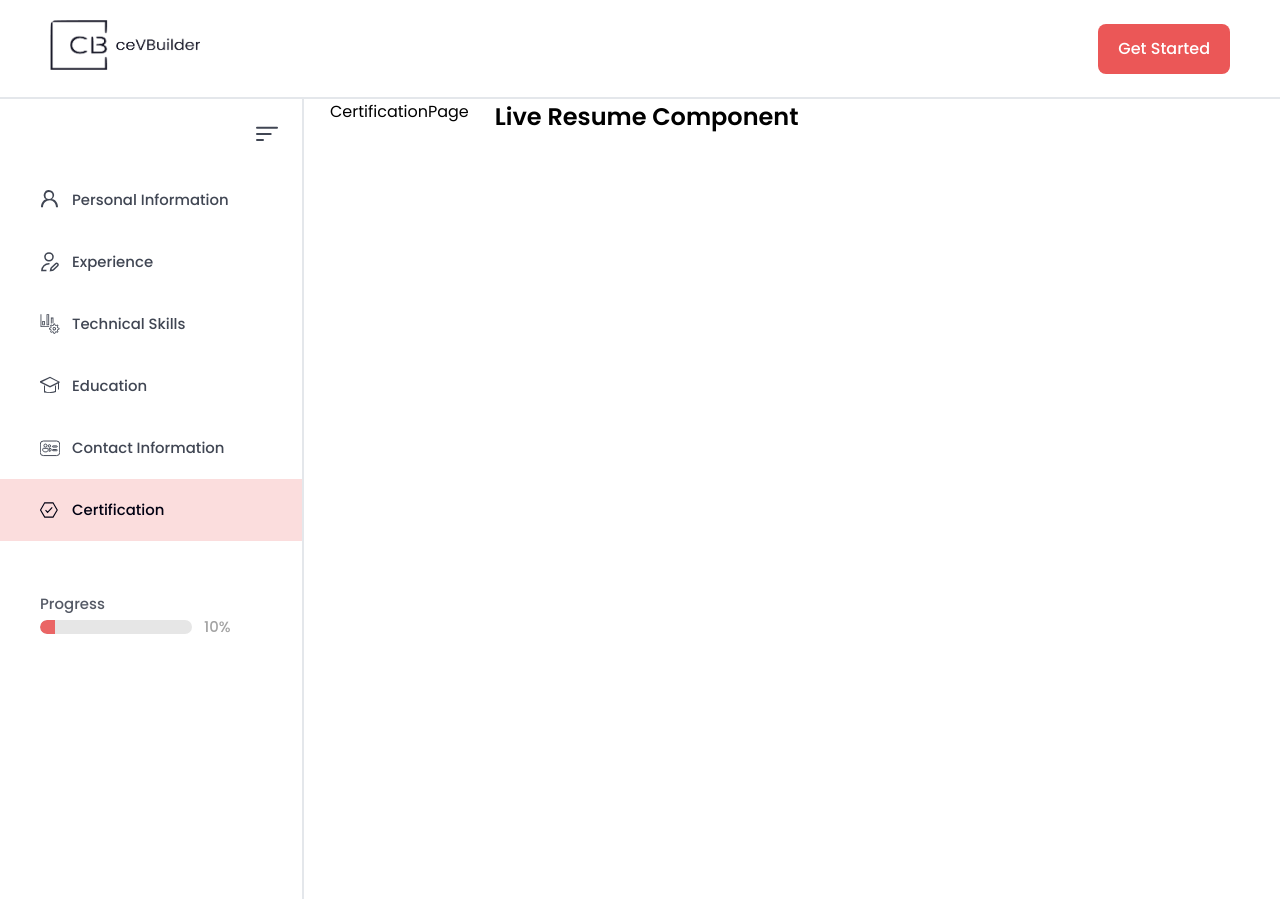
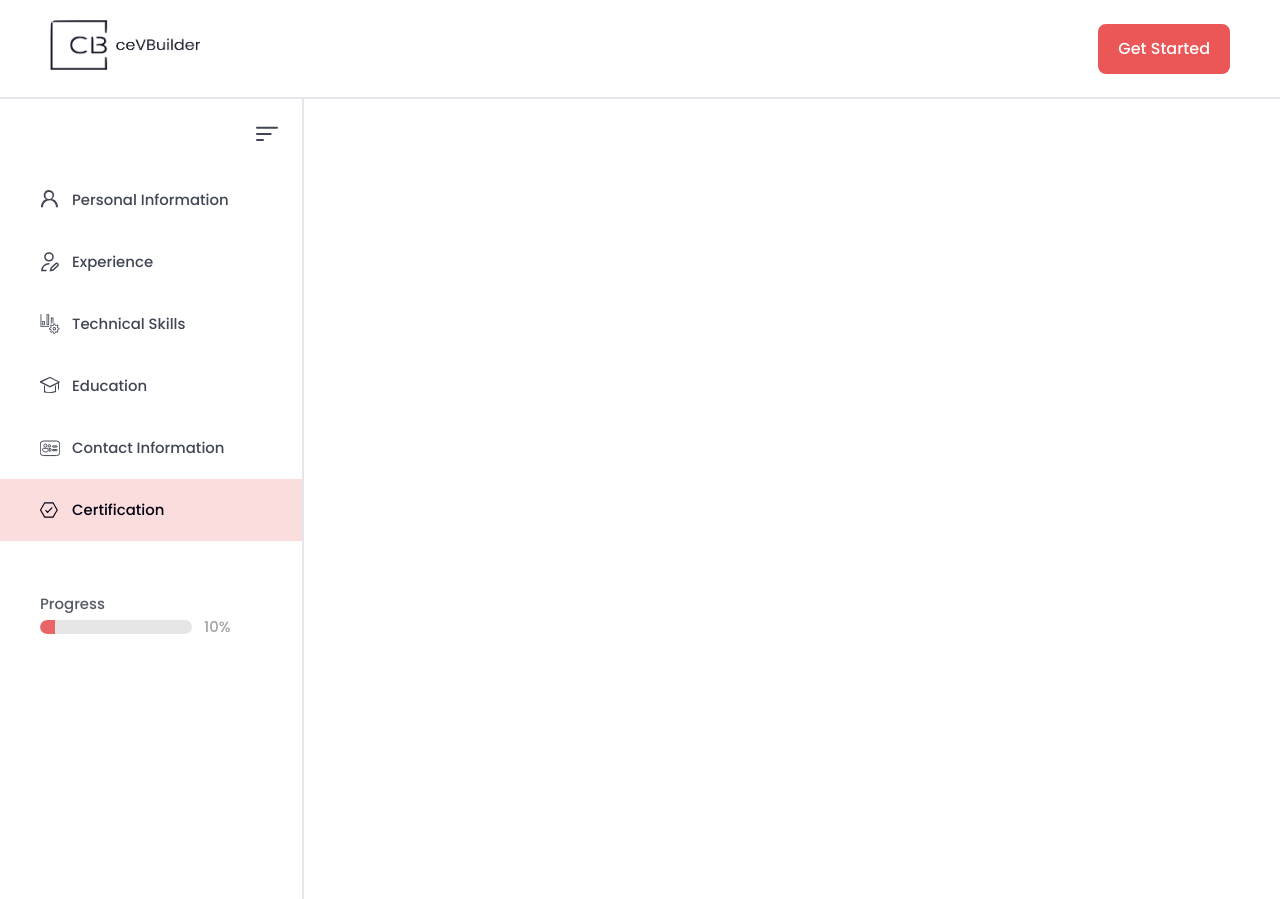
Before and after one commit to Moamal-2000/resume-builder, a Next.js app: page /builder/certification in a window 1280 px wide. Built offline with nearby package versions, Linux system fonts and the light colour scheme.

Commit message:
update(pages): remove placeholder text from layout and sub pages components

```diff
--- a/src/app/(pages)/builder/layout.js
+++ b/src/app/(pages)/builder/layout.js
@@ -6,7 +6,7 @@ const BuilderLayout = ({ children }) => {
     <div className={s.builderLayout}>
       <Sidebar />
       {children}
-      <h2>Live Resume Component</h2>
+      {/* Live Resume Component */}
     </div>
   );
 };
--- a/src/app/(pages)/builder/page.js
+++ b/src/app/(pages)/builder/page.js
@@ -1,7 +1,5 @@
 const BuilderPage = () => {
-  return <main>
-
-  </main>;
+  return <main></main>;
 };
 
 export default BuilderPage;
--- a/src/components/BuilderPage/SubPages/CertificationPage/CertificationPage.jsx
+++ b/src/components/BuilderPage/SubPages/CertificationPage/CertificationPage.jsx
@@ -1,7 +1,7 @@
 import s from "./CertificationPage.module.scss";
 
 const CertificationPage = () => {
-  return <main className={s.certificationPage}>CertificationPage</main>;
+  return <main className={s.certificationPage}></main>;
 };
 
 export default CertificationPage;
--- a/src/components/BuilderPage/SubPages/ContactInfoPage/ContactInfoPage.jsx
+++ b/src/components/BuilderPage/SubPages/ContactInfoPage/ContactInfoPage.jsx
@@ -1,7 +1,7 @@
 import s from "./ContactInfoPage.module.scss";
 
 const ContactInfoPage = () => {
-  return <main className={s.contactInfoPage}>ContactInfoPage</main>;
+  return <main className={s.contactInfoPage}></main>;
 };
 
 export default ContactInfoPage;
--- a/src/components/BuilderPage/SubPages/EducationPage/EducationPage.jsx
+++ b/src/components/BuilderPage/SubPages/EducationPage/EducationPage.jsx
@@ -1,7 +1,7 @@
 import s from "./EducationPage.module.scss";
 
 const EducationPage = () => {
-  return <main className={s.educationPage}>EducationPage</main>;
+  return <main className={s.educationPage}></main>;
 };
 
 export default EducationPage;
```
